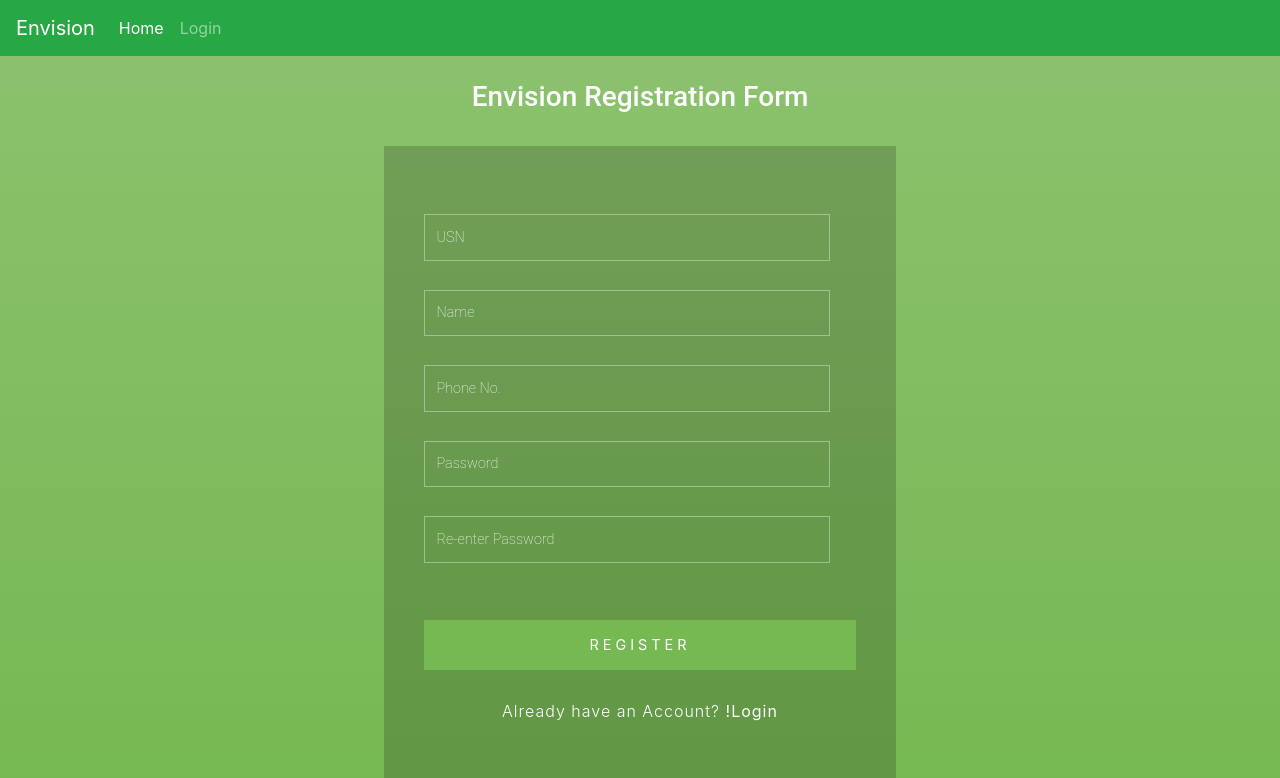
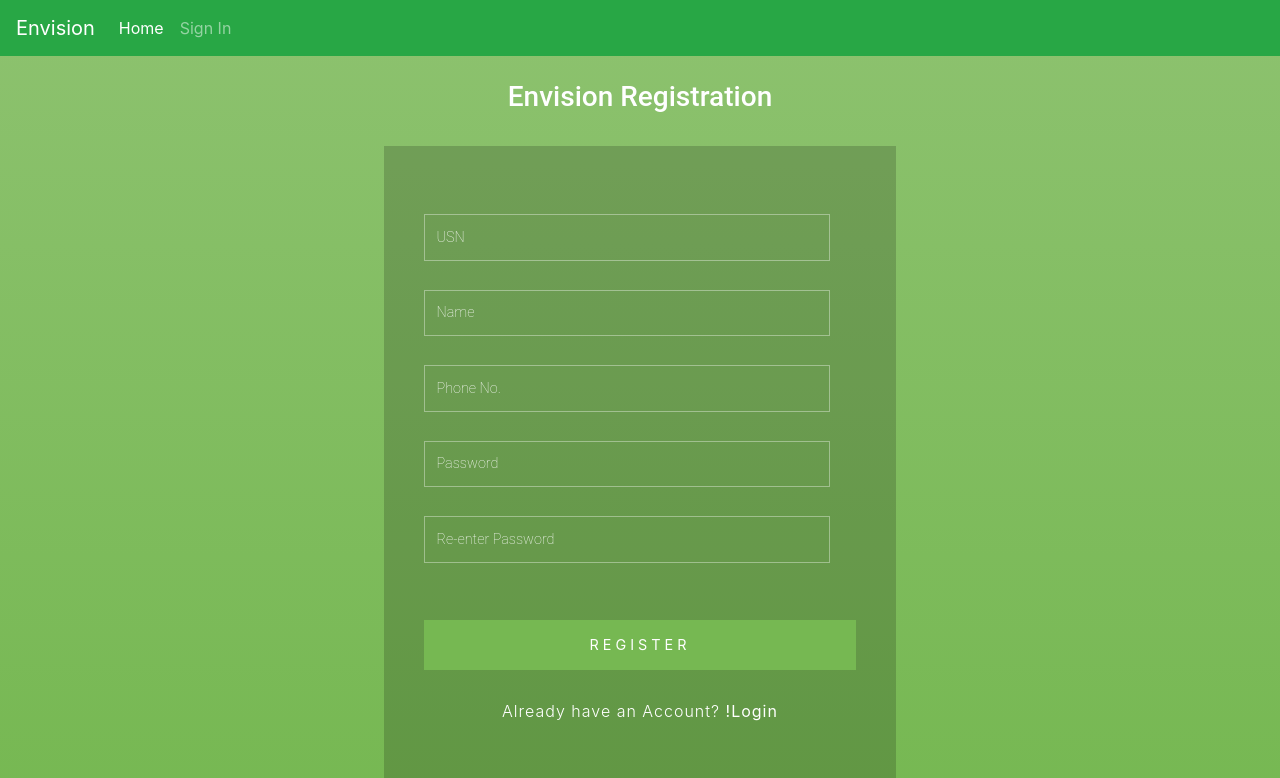
Before and after one commit to TrisharTS/Envision-DBMS, a Flask app: page /user/register in a window 1280 px wide. Shown: the top 778 px of the page. Run offline with Flask 2, Linux system fonts and the light colour scheme; parts of the project's set-up code (start-up, migrations or seed data) failed here and were passed over; some libraries are stand-ins or nearby versions.

Commit message:
styling and change contents

```diff
--- a/templates/registration.html
+++ b/templates/registration.html
@@ -18,8 +18,8 @@ article, aside, details, figcaption, figure, footer, header, hgroup, menu, nav,
 
 ol, ul {
   list-style: none;
-  margin: 0px;
-  padding: 0px;
+  margin: 20px;
+  padding: 10px;
 }
 
 blockquote, q {
@@ -647,7 +647,7 @@ input.checkbox:checked:after {
         <a class="nav-link" href="/">Home</a>
       </li>
       <li class="nav-item">
-        <a class="nav-link" href="/user/login">Login</a>
+        <a class="nav-link" href="/user/login">Sign In</a>
       </li>
 
     </ul>
@@ -655,7 +655,7 @@ input.checkbox:checked:after {
 </nav>
 	<div class="main-box wrapper">
 		<br>
-		<h3>Envision Registration Form</h3>
+		<h3>Envision Registration </h3>
 		<div class="main-agileinfo">
 			<div class="agileits-top">
 				<form action="#" method="POST">
```
